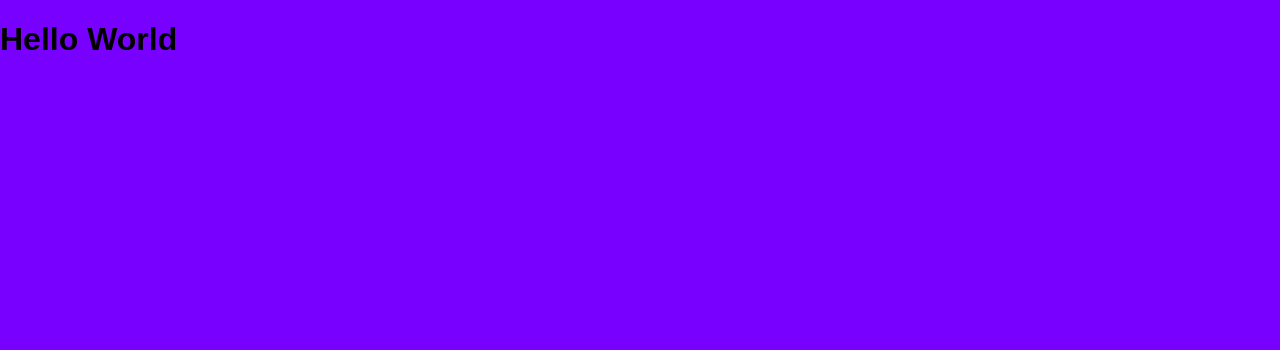
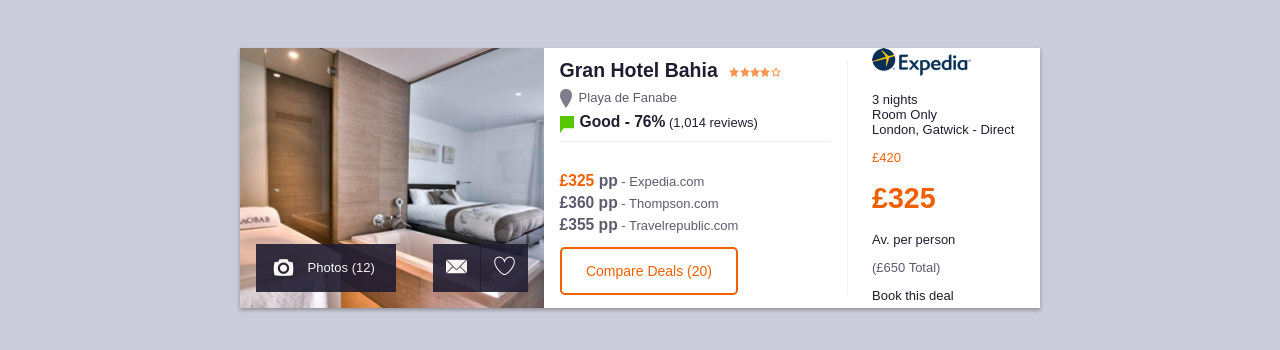
Before and after one commit to itomblack/tsm, a website: page src/index.html in a window 1280 px wide. Drawn offline with nearby package versions, Linux system fonts and the light colour scheme; files that its build step writes are made by us from their sources.

Commit message:
second column

```diff
--- a/src/index.html
+++ b/src/index.html
@@ -6,9 +6,80 @@
 </head>
 <body>
 
-  <h1>Hello World</h1>
+	<div class="card-wrap">
+		<div class="img-col-wrap">
+			<!-- <img src="../img/photo.png" alt="" class=""> -->
+			<div class="photos-link-wrap">
+				<a href="">
+					<img src="../img/camera-icon.png" alt="photo icon" class="">
+					<span>Photos (12)</span>
+				</a>
+			</div>
+			<a href="" class="email-icon">
+				<img src="../img/email-icon.png" alt="email icon" class="">
+			</a>
+			<a href="" class="heart-icon">
+				<img src="../img/heart-icon.png" alt="heart icon" class="">
+			</a>
 
+		</div>
 
+		<div class="hotel-col-wrap">
+			<div class="title-review-wrap">
+				<h2>Gran Hotel Bahia</h2>
+				<img src="../img/stars-5-icon.png" alt="stars" class="">
+				<div class="location-wrap">
+					<img src="../img/location-icon.png" alt="location" class="">
+					<p class="lighter">Playa de Fanabe</p>
+				</div>
+				<div class="review-wrap">
+					<img src="../img/good-icon.png" alt="review-icon" class="">
+					<h4>Good - 76%</h4>
+					<p>(1,014 reviews)</p>
+				</div>
+			</div>
+			<div class="deals-wrap lighter">
+				<div class="deal-row">
+					<h4><span class="orange">£325</span> pp</h4>
+					<p>- Expedia.com</p>
+				</div>
+				<div class="deal-row">
+					<h4>£360 pp</h4>
+					<p>- Thompson.com</p>
+				</div>
+				<div class="deal-row">
+					<h4>£355 pp</h4>
+					<p>- Travelrepublic.com</p>
+				</div>
+				<div href="" class="btn-2">Compare Deals (20)</div>
+			</div>
+		</div>
+
+		<div class="deal-col-wrap">
+			<div class="deal-info-wrap">
+				<img src="../img/expedia-logo.png" alt="expedia logo" class="">
+				<ul>
+					<li>3 nights</li>
+					<li>Room Only</li>
+					<li>London, Gatwick - Direct</li>
+				</ul>
+			</div>
+
+			<div class="book-wrap">
+				<p class="orange">£420</p>
+				<h1 class="orange">£325</h1>
+				<div class="desktop-pp">
+					<p>Av. per person</p>
+					<p class="lighter">(£650 Total)</p>
+				</div>
+				<div class="btn">
+					<span>Book this deal</span>
+				</div>
+
+			</div>
+		</div>
+
+	</div>
 
   <script src="js/vendor/jquery-2.1.1.min.js"></script>
   <script src="js/main.js"></script>
--- a/src/sass/_home.scss
+++ b/src/sass/_home.scss
@@ -17,10 +17,230 @@
 
 
 body {
-  background-color: $purple;
+  background-color: $grey
 }
 
 
 //===============================================================================
 // HOME STLYES
 //===============================================================================
+$marg: 1.2em;
+
+body, html {
+	font-family: 'Akkurat Std', Arial, serif;
+	font-size: 13px;
+	color: $ink;
+}
+
+body {
+	padding: 24px;
+}
+
+h1 {
+ font-size: 2.2em;
+ line-height: 1em;
+}
+
+h2 {
+ font-size: 1.5em;
+ line-height: 1em;
+}
+
+h3 {
+ font-size: 1.3em;
+ line-height: 1em;
+}
+
+h4 {
+ font-size: 1.2em;
+ line-height: 1em;
+}
+
+p {
+ font-size: 1em;
+}
+
+.orange { color: $orange1; }
+.lighter { color: $ink2; }
+
+
+.btn {
+
+}
+
+.card-wrap {
+	width: 100%;
+	max-width: 800px;
+	height: 260px;
+	margin: 24px auto;
+	background: white;
+	box-shadow: 0 2px 4px rgba(0,0,0,.3);
+
+	position: relative;
+}
+
+.img-col-wrap {
+	width: 38%;
+	height: 100%;
+	position: relative;
+	display: inline-block;
+	left: 0;
+	bottom: 0;
+	background: url("../img/photo.png");
+	background-size: cover;
+	background-repeat: no-repeat;
+	background-size: 100% 100%;
+}
+
+
+.photos-link-wrap, .email-icon, .heart-icon {
+	background-color: $ink;
+	opacity: .9;
+	height: 48px;
+	display: inline-block;
+    position: absolute;
+    bottom: $marg;
+}
+
+
+.photos-link-wrap {
+	left: $marg;
+	width: 140px;
+	img {
+		position: absolute;
+		left: 1em;
+		top: 1em;
+	}
+	span {
+		position: absolute;
+		color: white;
+		left: 4em;
+		top: 1.2em;
+
+	}
+}
+
+.email-icon, .heart-icon {
+	width: 48px;
+}
+
+
+
+.email-icon {
+	right: 63px;
+	img {
+		position: absolute;
+		left: 1em;
+		top: 1.1em;
+	}
+}
+
+.heart-icon {
+	right: $marg;
+	img {
+		position: absolute;
+		right: 1em;
+		top: .9em;
+	}
+}
+
+.hotel-col-wrap {
+	position: absolute;
+	display: inline-block;
+	left: 38%;
+	width: 38%;
+	top: 1em;
+	padding: 0 $marg;
+	height: calc(100% - 2em);
+	border-right: 1px solid $vlgrey;
+}
+
+.title-review-wrap {
+	h2 {
+		display: inline-block;
+		margin: 0 8px 0 0;
+	}
+}
+
+.location-wrap {
+	margin-top: 8px;
+	position: relative;
+
+	img {
+		position: absolute;
+		left: 0;
+		top: 0;
+	}
+	p {
+		display: inline-block;
+		 margin: 1px 0 0 19px;
+	}
+}
+
+.review-wrap {
+	margin-top: 8px;
+	position: relative;
+	border-bottom: 1px solid $vlgrey;
+
+	img {
+		position: absolute;
+		left: 0;
+		top: 3px;
+	}
+	h4 {
+		display: inline-block;
+		margin: 1px 0 12px 20px;
+	}
+	p {
+		display: inline-block;
+		margin: 0;
+	}
+}
+
+.deals-wrap {
+	position: absolute;
+	display: inline-block;
+	bottom: 0;
+	left: $marg;
+
+}
+
+.deal-row {
+	margin-top: 6px;
+
+	h4, p {
+		display: inline-block;
+		margin: 0;
+	}
+}
+
+.btn-2 {
+	padding: 14px;
+	background-color: white;
+	border: 2px solid $orange1;
+	border-radius: 5px;
+	text-align: center;
+	font-size: 14px;
+	color: $orange1;
+	margin-top: 1em;
+	// box-shadow: 0 1px 3px rgba(0,0,0,.3);
+}
+
+.deal-col-wrap {
+	position: absolute;
+	display: inline-block;
+	left: 79%;
+}
+
+.deal-info-wrap {
+
+}
+
+.book-wrap {
+
+}
+
+.desktop-pp {
+
+
+}
--- a/src/sass/_variables.scss
+++ b/src/sass/_variables.scss
@@ -2,13 +2,15 @@
 //===============================================================================
 // VARIABLES
 //===============================================================================
-$yellow: #F2DB00;
-$coral: #FF5754;
-$orange: #FF972A;
+$orange1: #EE6000;
+$orange2: #FA9550;
+$ink: #201D31;
+$ink2: #5E5A6C;
+
 $grey: #CACCD9;
-$midgrey: #555570;
-$ink: #000030;
-$purple: #7700FF;
+$lgrey: #E2E2E2;
+$vlgrey: #F2F2F2;
+
 
 
 
--- a/src/sass/styles.scss
+++ b/src/sass/styles.scss
@@ -10,9 +10,9 @@
 
 // @import "_sprite.scss";
 
-@import "_grid.scss";
+// @import "_grid.scss";
 
-// @import "_fonts.scss";
+@import "_fonts.scss";
 
 //-------------------------------------------
 
```
Also changed, not shown: src/img/camera-icon.png (added), src/img/email-icon.png (added), src/img/expedia-logo.png (added), src/img/good-icon.png (added), src/img/heart-icon.png (added), src/img/heart-orange-icon.png (added), src/img/location-icon.png (added), src/img/photo.png (added), src/img/stars-5-icon.png (added), src/sass/_fonts.scss (line endings or trailing spaces).
